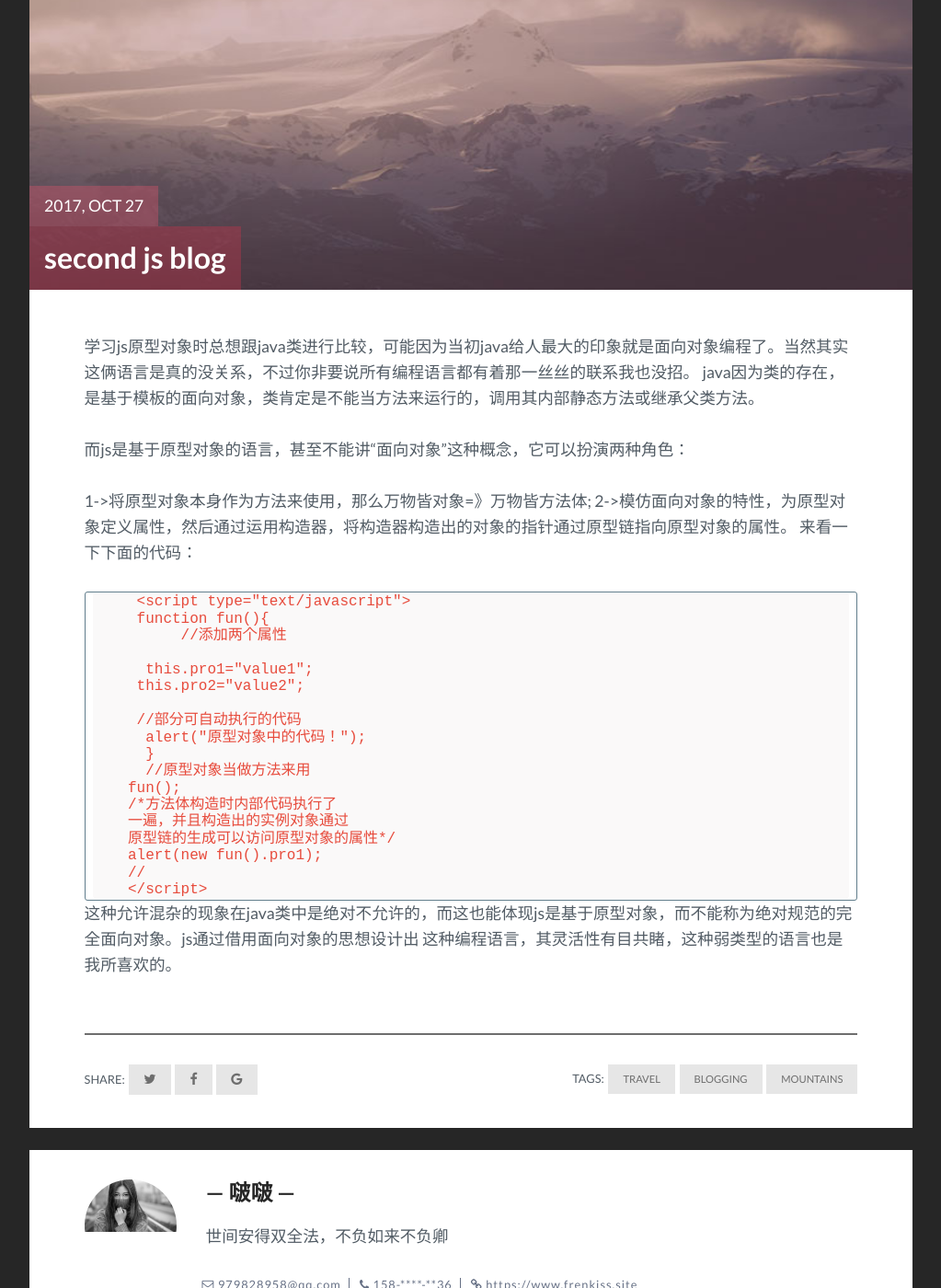
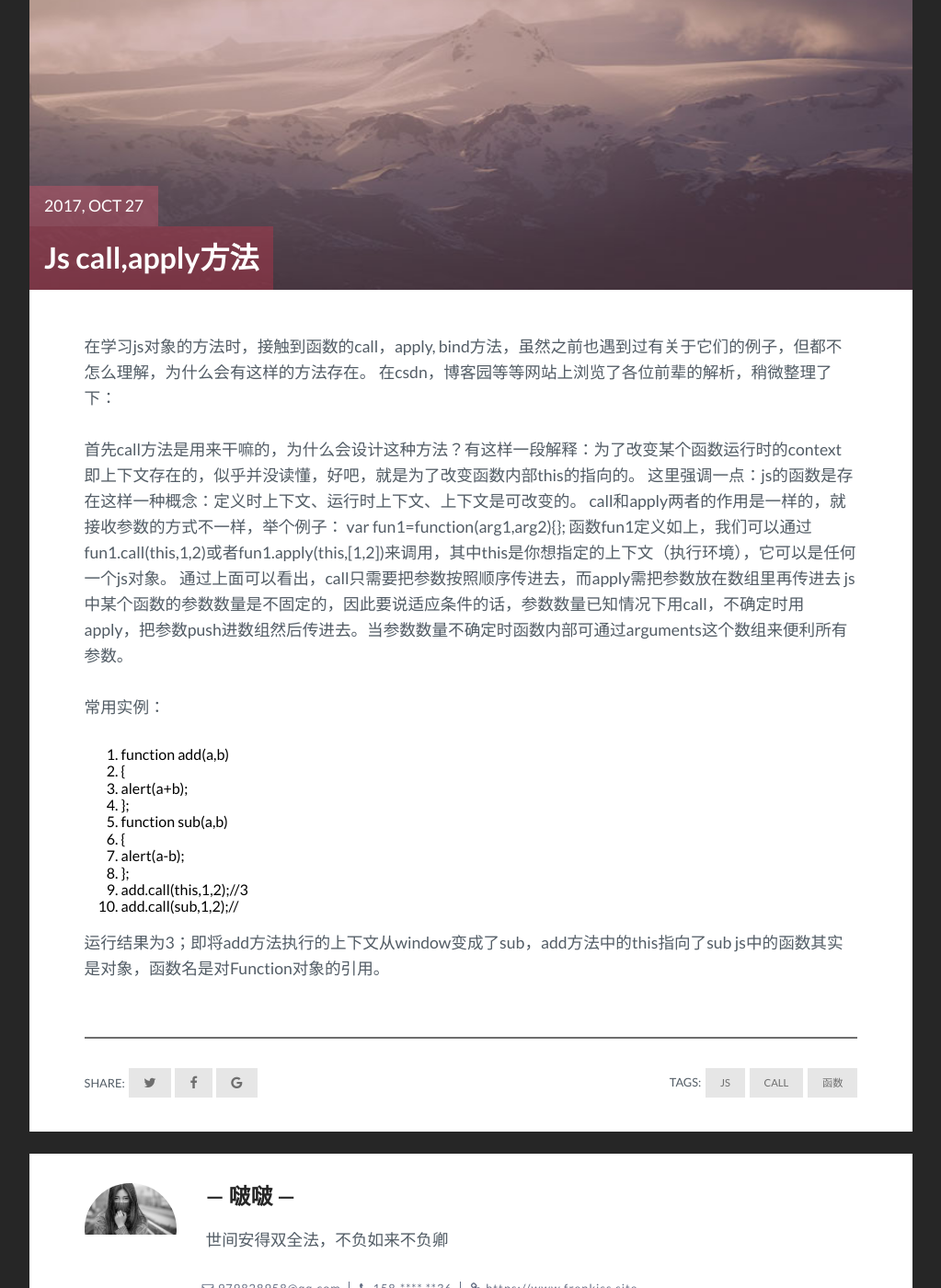
Before and after one commit to frienkiss/gitBlog, a Jekyll site: the page built from _posts/2017-10-27-sec-blog.markdown, in a window 1280 px wide and 1400 px high, scrolled down 398 px. Shown: the whole window at 92% size, without its empty margins (128-1151 px from the left). Built offline with Jekyll 4.4.1, drawn with Linux system fonts in a browser that asks for light colours; comment, search, counter and statistics services are not loaded; some of the changed text lies outside the part shown.

Commit message:
Update 2017-10-27-sec-blog.markdown

```diff
--- a/_posts/2017-10-27-sec-blog.markdown
+++ b/_posts/2017-10-27-sec-blog.markdown
@@ -1,38 +1,33 @@
 ---
 layout: post
-title: "second js blog"
+title: "Js call,apply方法"
 img: himalayan.jpg # Add image post (optional)
 date: 2017-10-27 12:55:00 +0300
 description: You’ll find this post in your `_posts` directory. Go ahead and edit it and re-build the site to see your changes. # Add post description (optional)
-tag: [Travel, Blogging, Mountains]
+tag: [Js,call,函数]
 ---
-学习js原型对象时总想跟java类进行比较，可能因为当初java给人最大的印象就是面向对象编程了。当然其实这俩语言是真的没关系，不过你非要说所有编程语言都有着那一丝丝的联系我也没招。
-java因为类的存在，是基于模板的面向对象，类肯定是不能当方法来运行的，调用其内部静态方法或继承父类方法。
+在学习js对象的方法时，接触到函数的call，apply, bind方法，虽然之前也遇到过有关于它们的例子，但都不怎么理解，为什么会有这样的方法存在。
+在csdn，博客园等等网站上浏览了各位前辈的解析，稍微整理了下：
 
-而js是基于原型对象的语言，甚至不能讲“面向对象”这种概念，它可以扮演两种角色：
+ 首先call方法是用来干嘛的，为什么会设计这种方法？有这样一段解释：为了改变某个函数运行时的context即上下文存在的，似乎并没读懂，好吧，就是为了改变函数内部this的指向的。
+ 这里强调一点：js的函数是存在这样一种概念：定义时上下文、运行时上下文、上下文是可改变的。
+ call和apply两者的作用是一样的，就接收参数的方式不一样，举个例子：
+                    var fun1=function(arg1,arg2){};
+函数fun1定义如上，我们可以通过 fun1.call(this,1,2)或者fun1.apply(this,[1,2])来调用，其中this是你想指定的上下文（执行环境），它可以是任何一个js对象。
+通过上面可以看出，call只需要把参数按照顺序传进去，而apply需把参数放在数组里再传进去
+js中某个函数的参数数量是不固定的，因此要说适应条件的话，参数数量已知情况下用call，不确定时用apply，把参数push进数组然后传进去。当参数数量不确定时函数内部可通过arguments这个数组来便利所有参数。
 
-1->将原型对象本身作为方法来使用，那么万物皆对象=》万物皆方法体;
-2->模仿面向对象的特性，为原型对象定义属性，然后通过运用构造器，将构造器构造出的对象的指针通过原型链指向原型对象的属性。
-来看一下下面的代码：
+常用实例：
+1.       function add(a,b)
+2.      {
+3.       alert(a+b);
+4.       };
+5.      function sub(a,b)
+6.       {
+7.          alert(a-b);
+8.      };
+9.   add.call(this,1,2);//3
+9.   add.call(sub,1,2);//
 
-         <script type="text/javascript">
-         function fun(){
-              //添加两个属性
-
-          this.pro1="value1";
-         this.pro2="value2";
-
-         //部分可自动执行的代码
-          alert("原型对象中的代码！");
-          }
-          //原型对象当做方法来用
-        fun();
-        /*方法体构造时内部代码执行了
-        一遍，并且构造出的实例对象通过
-        原型链的生成可以访问原型对象的属性*/
-        alert(new fun().pro1);
-        //
-        </script>
-
-这种允许混杂的现象在java类中是绝对不允许的，而这也能体现js是基于原型对象，而不能称为绝对规范的完全面向对象。js通过借用面向对象的思想设计出
-这种编程语言，其灵活性有目共睹，这种弱类型的语言也是我所喜欢的。
+运行结果为3；即将add方法执行的上下文从window变成了sub，add方法中的this指向了sub
+js中的函数其实是对象，函数名是对Function对象的引用。
```
